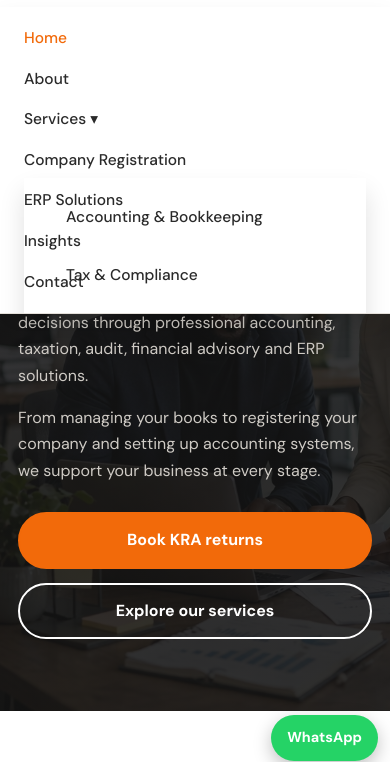
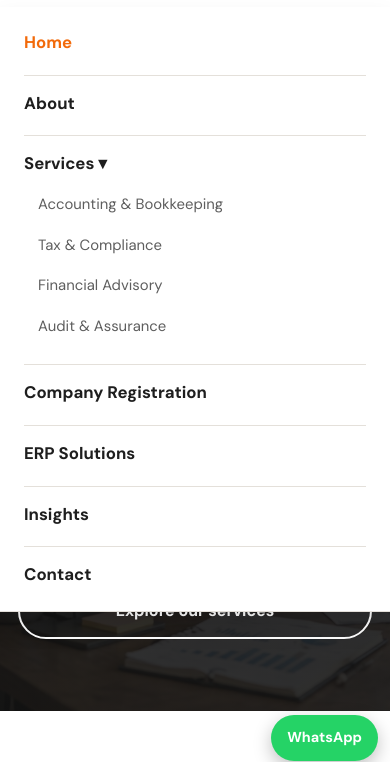
Before and after one commit to Edith36/Acctentity-Consultancy-Website, a plain HTML site: page index.html in a window 390 px wide. Both pictures are taken after a click on the button "Open menu". Shown: the part 65-827 px from the top of the page. Drawn offline with nearby package versions, Linux system fonts and the light colour scheme; a web font is replaced by a local one.

Commit message:
update Acctentity-Consultancy-Website

```diff
--- a/assets/css/style.css
+++ b/assets/css/style.css
@@ -146,9 +146,10 @@ img{height:auto}
 h1,h2,h3{overflow-wrap:break-word}
 @media (max-width:1100px){
 .nav ul,.nav>.btn{display:none}.burger{display:block;padding:8px}
-.nav.open ul{display:flex;flex-direction:column;position:absolute;top:72px;left:0;right:0;background:#fff;padding:18px 24px;gap:14px;border-bottom:1px solid var(--ln);max-height:calc(100vh - 72px);overflow-y:auto;box-shadow:0 14px 24px rgba(0,0,0,.12)}
-.nav .sub{display:block;position:static;border:0;box-shadow:none;padding:4px 0 0 14px;min-width:0}
-.nav .dd:hover .sub{display:block}
+.nav.open>ul{display:flex;flex-direction:column;position:absolute;top:72px;left:0;right:0;background:#fff;padding:18px 24px;gap:14px;border-bottom:1px solid var(--ln);max-height:calc(100vh - 72px);overflow-y:auto;box-shadow:0 14px 24px rgba(0,0,0,.12)}
+.nav.open .sub,.nav .sub{display:block;position:static;top:auto;left:auto;right:auto;border:0;border-top:0;box-shadow:none;background:transparent;padding:6px 0 0 14px;min-width:0;max-height:none;overflow:visible;gap:8px}
+.nav .sub li{margin:0 0 8px}
+.nav .dd:hover .sub,.nav .dd:focus-within .sub{display:block}
 }
 @media (max-width:520px){
 body{font-size:16px}
@@ -170,3 +171,11 @@ footer{padding-bottom:84px}
 .hero{background:linear-gradient(rgba(20,20,20,.82),rgba(20,20,20,.88)),url(../img/hero-bg.webp) 70% center/cover no-repeat,var(--k)}
 .hero .w{padding-top:72px;padding-bottom:72px}
 }
+
+/* Mobile menu: bold main pages, lighter sub-links */
+@media (max-width:1100px){
+.nav.open>ul>li>a{font-weight:700;font-size:1.05rem;color:#1E1E1E;display:block;padding:4px 0}
+.nav.open>ul>li>a.on{color:var(--o)!important}
+.nav.open .sub a{font-weight:400;font-size:.93rem;color:#5E5E5E;padding:4px 0}
+.nav.open>ul>li+li{border-top:1px solid var(--ln);padding-top:10px}
+}
```
